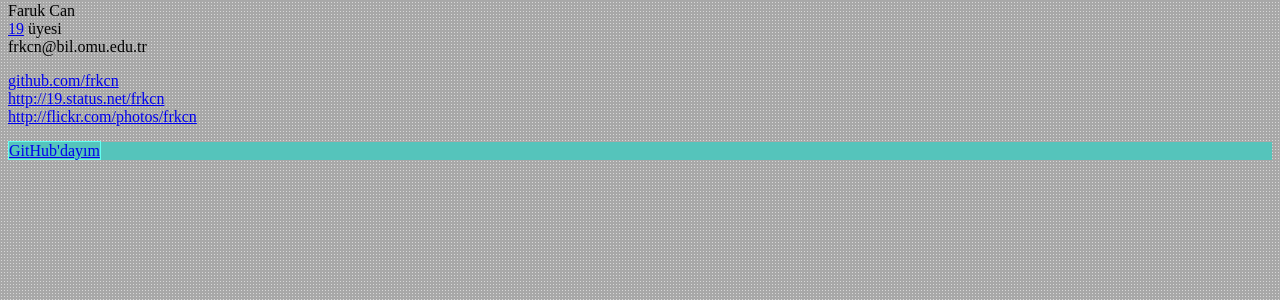
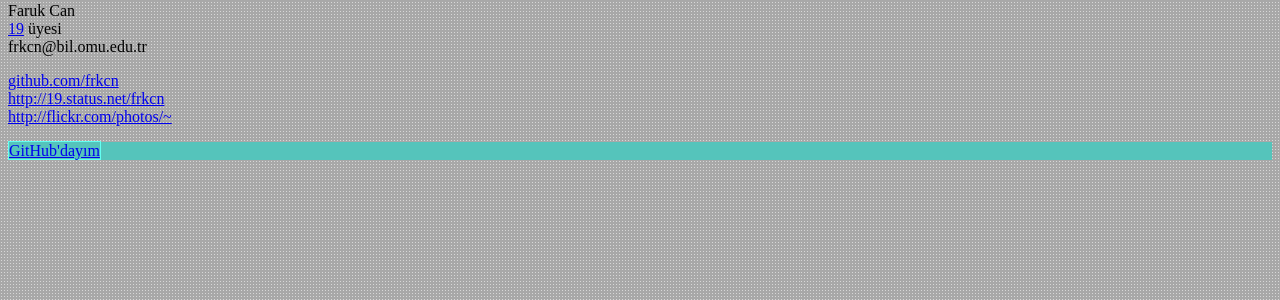
Before and after one commit to frkcn/frkcn.github.io, a Jekyll site: the page built from 1/index.html, in a window 1280 px wide. Shown: the part 122-422 px from the top of the page. Built offline with Jekyll 4.4.1, drawn with Linux system fonts in a browser that asks for light colours.

Commit message:
değişiklik

```diff
--- a/_config.yml
+++ b/_config.yml
@@ -71,7 +71,7 @@
         # twitter adresi (ör. http://19.status.net/roktas)
         twitter: http://19.status.net/frkcn
         # flick adresi (ör. http://flickr.com/photos/roktas)
-        flickr: http://flickr.com/photos/frkcn
+        flickr: http://flickr.com/photos/~
         # facebook adresi (ör. http://facebook.com/roktas)
         facebook: http://facebook.com/frkcn
         # özet akışı adresi (ör. http://feeds.feedburner.com/roktas)
@@ -99,7 +99,7 @@
         # ilişkili girdiler
         related: Diğer Girdiler
         # logo (ör. http://00010011.github.com/assets/19/19-normal-128x128.png)
-        logo: /chrome/19/19-negative-128x128.png
+        logo: /chrome/19/xix-normal-64x64.png
         # google site içi arama kutusu
         google: ~
         # google analytics takip numarası (ör. UA-1234567-8
```
